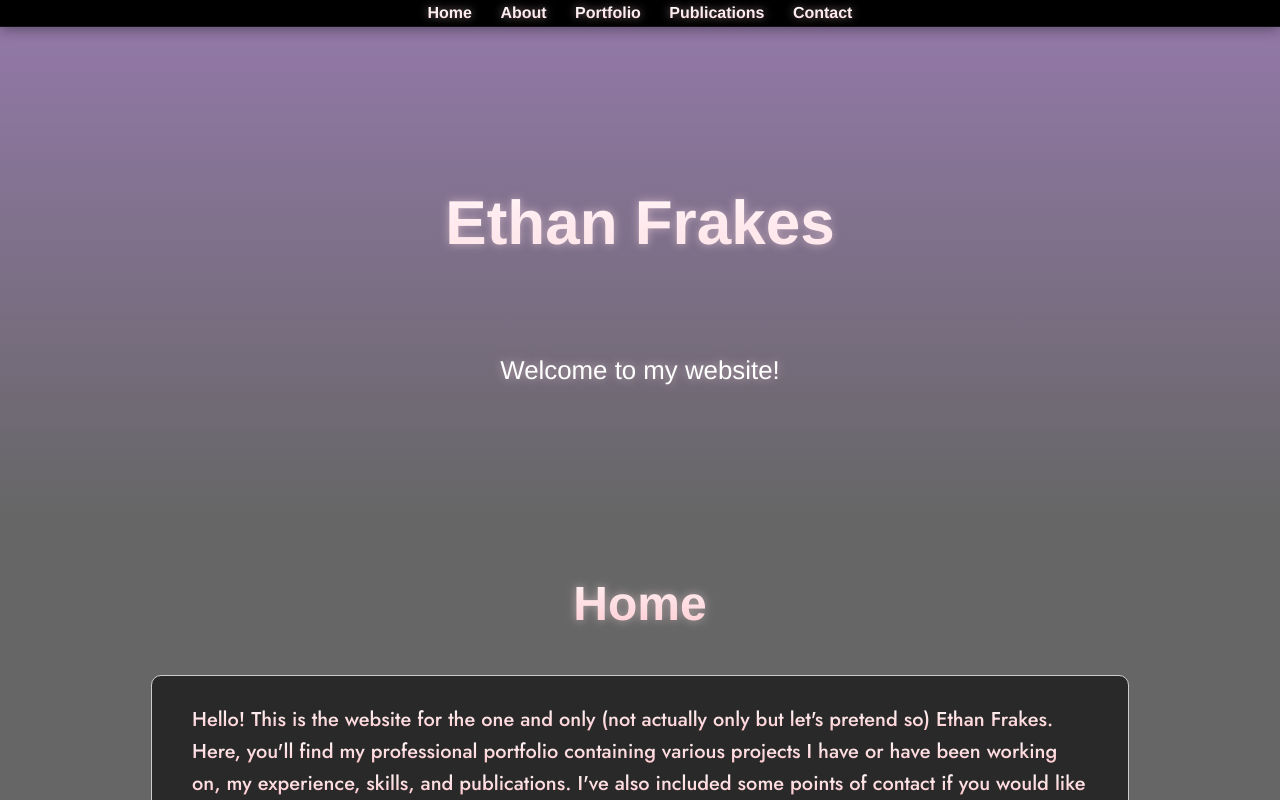
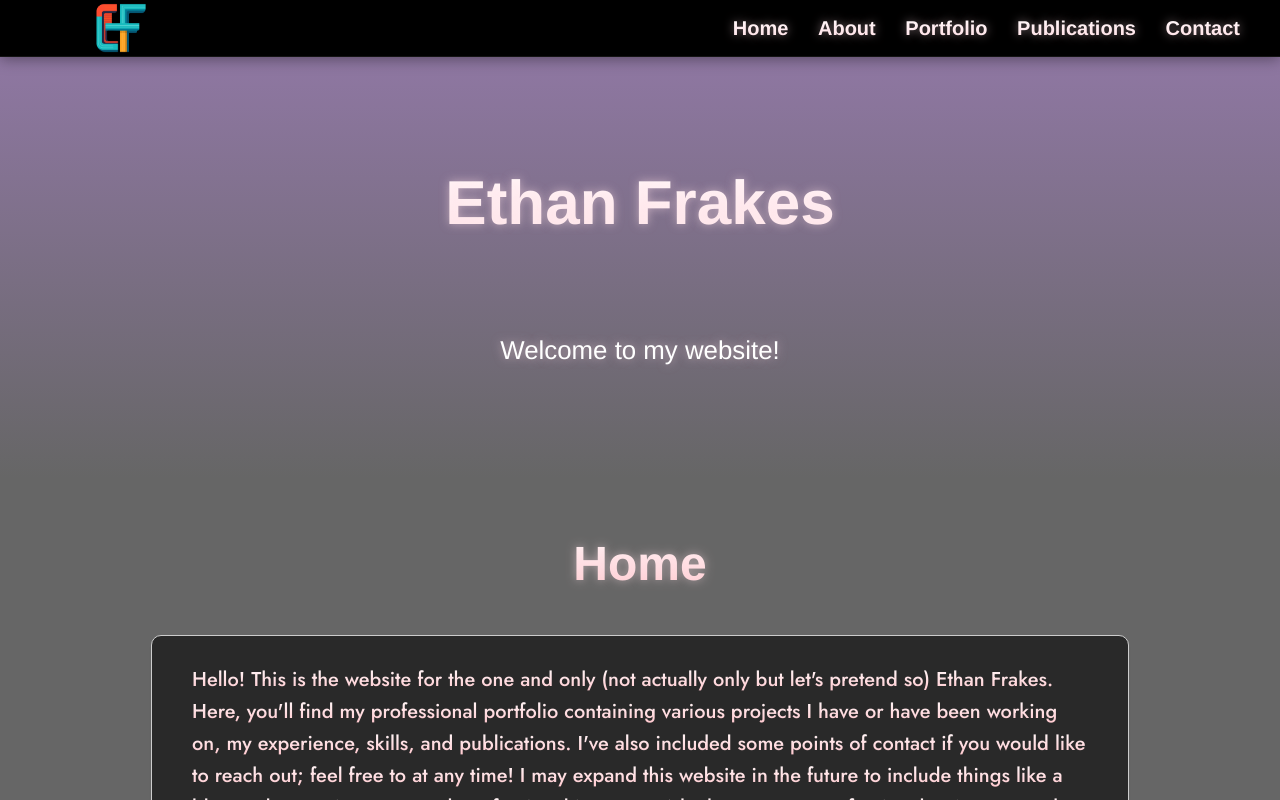
Before and after one commit to thefrostedfrakes/ethanfrakes-site, a React (Create React App) app: page / in a window 1280 px wide. Shown: the top 800 px of the page. Built offline with nearby package versions, Linux system fonts and the light colour scheme; a web font is replaced by a local one.

Commit message:
Add webiste logo to top left, move links to top right

```diff
--- a/src/App.css
+++ b/src/App.css
@@ -10,7 +10,7 @@ body {
     rgba(77, 32, 114, 0.6),
     rgba(0, 0, 0, 0.6)
   );
-  min-height: 60vh;
+  min-height: 55vh;
   display: flex;
   flex-direction: column;
   align-items: center;
@@ -30,7 +30,7 @@ body {
   border-bottom: 1px solid rgba(255,255,255,0.08);
   box-shadow: 0 2px 14px rgba(0,0,0,.4);
   z-index: 1000;
-  font-size: min(2vh, 30px);
+  font-size: min(2.5vh, 30px);
 }
 .site-nav__inner {
   position: relative;
@@ -39,6 +39,20 @@ body {
   justify-content: center; /* center the links on wide screens */
   height: 100%;
   padding: 0 1.75rem;
+}
+
+.site-logo-link {
+  display: inline-block;
+  margin-right: auto;   /* push links to center while logo stays left */
+  margin-left: 5vw;     /* keep the 5vw padding from left */
+  text-decoration: none;
+}
+
+/* style the image inside */
+.site-logo-link .site-logo {
+  height: 7vmin;
+  pointer-events: none;
+  display: block;       /* remove extra inline spacing */
 }
 
 /* links look */
@@ -72,7 +86,7 @@ body {
   transition: transform .2s ease;
 }
 .hamburger::before { transform: translateY(-7px); }
-.hamburger::after  { transform: translateY(7px); }
+.hamburger::after  { transform: translateY(5px); }
 
 /* MOBILE BEHAVIOR */
 @media (max-width: 820px) {
@@ -326,11 +340,6 @@ canvas { position: fixed; inset: 0; z-index: 0; }
   text-align: center;
 }
 
-.site-logo {
-  height: 40vmin;
-  pointer-events: none;
-}
-
 .skills-list {
   list-style: none;
   padding: 0 20%;
@@ -350,25 +359,10 @@ canvas { position: fixed; inset: 0; z-index: 0; }
   vertical-align: middle;
 }
 
-@media (prefers-reduced-motion: no-preference) {
-  .site-logo {
-    animation: App-logo-spin infinite 20s linear;
-  }
-}
-
 canvas {
   width: 100vw;
   /* Use the “fixed” vh value you just calculated: */
   height: calc(var(--vh) * 100);
-}
-
-@keyframes App-logo-spin {
-  from {
-    transform: rotate(0deg);
-  }
-  to {
-    transform: rotate(360deg);
-  }
 }
 
 @font-face {
--- a/src/components/Header.js
+++ b/src/components/Header.js
@@ -1,6 +1,7 @@
 // Header.js
 import React, { useState, useEffect } from 'react';
 import { Link, useLocation } from 'react-router-dom';
+import logo from '../logo.png';
 
 export default function Header() {
   const [open, setOpen] = useState(false);
@@ -13,6 +14,9 @@ export default function Header() {
     <header className="site-header">
       <nav className={`site-nav ${open ? 'is-open' : ''}`}>
         <div className="site-nav__inner">
+          <Link to="/" className="site-logo-link">
+            <img src={logo} className="site-logo" alt="website logo" />
+          </Link>
           {/* centered links (desktop), hidden on mobile until toggled */}
           <div id="primary-navigation" className="site-nav__links">
             <Link to="/">Home</Link>{' '}
```
Also changed, not shown: src/logo.png (added), src/logo.svg (deleted).
